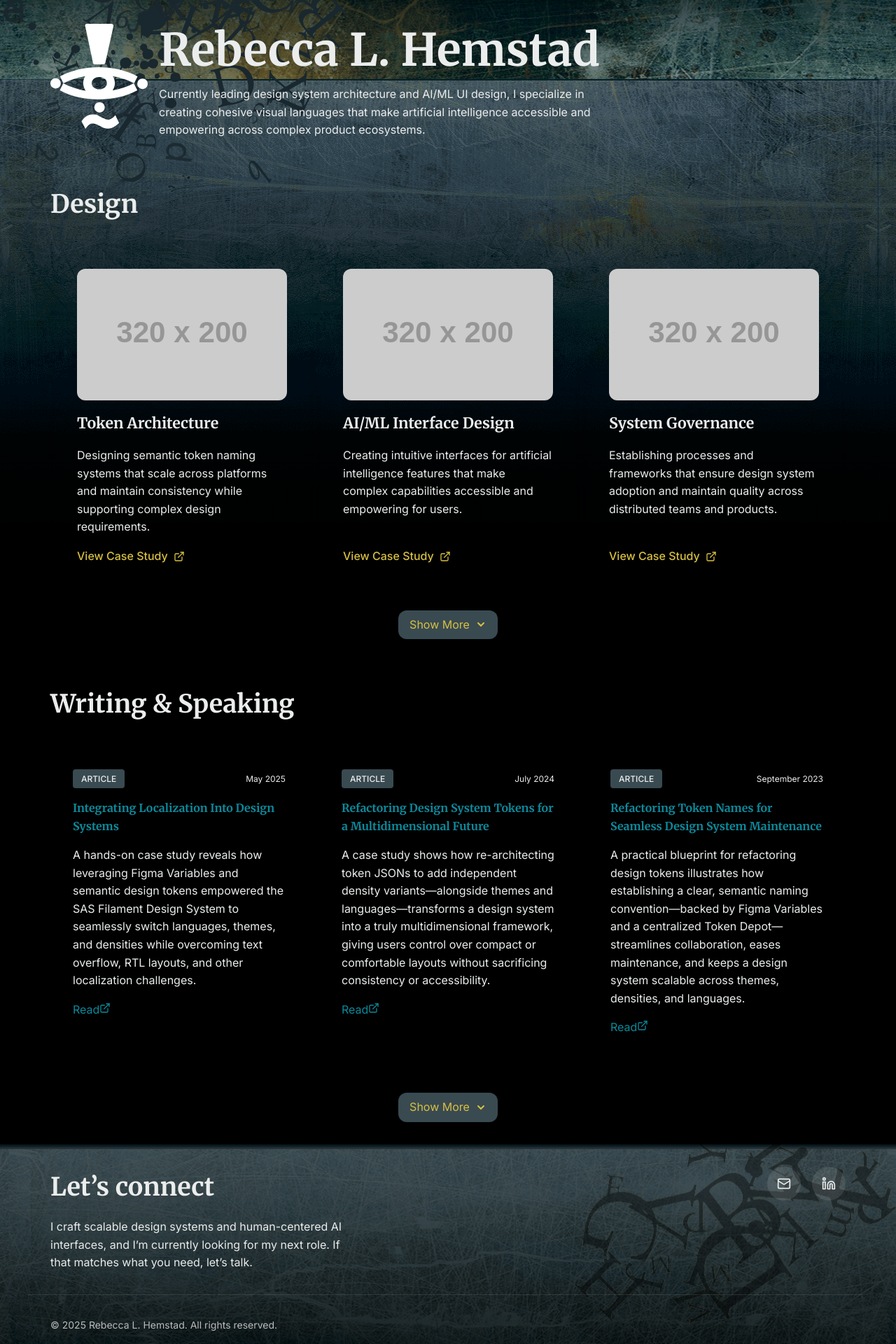
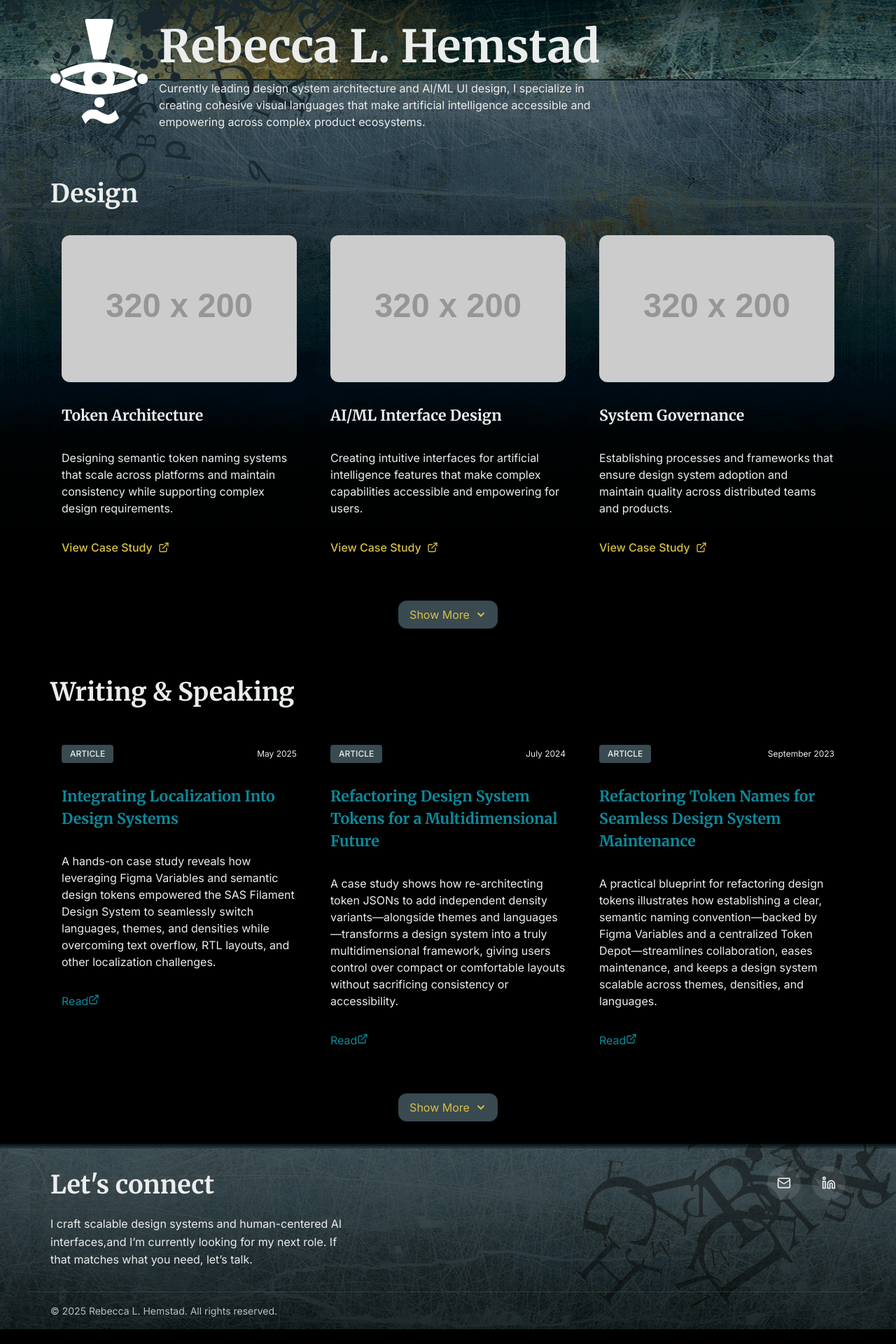
Before and after one commit to RHemstad/portfolio, a React (Vite) app: page / in a window 1280 px wide. Shown: the part 38-1958 px from the top of the page at 70% size. After the commit the page ends 1937 px from the top, so only its background shows below. Built offline with nearby package versions, Linux system fonts and the light colour scheme.

Commit message:
fix: mobile cleanup

```diff
--- a/src/app.css
+++ b/src/app.css
@@ -2,8 +2,8 @@ body {
   margin: 0;
   font-family: var(--font-sans);
   color: var(--color-text-primary);
-  line-height: 1.6;
-  font-size: var(--font-size-base);
+  line-height: 1.5;
+  font-size: 1rem;
   background: var(--color-surface-dark);
   background: url('/images/back.png') repeat-x scroll left top var(--color-surface-black);
 }
@@ -74,25 +74,74 @@ footer::after {
 /* ********* HEADINGS ********** */
 /* ***************************** */
 
-h1, h2, h3 {
+h1, h2, h3, h4, h5, h6 {
   font-family: var(--font-serif);
 }
 
 h1 {
-  font-size: 4rem;
+  font-size: var(--font-size-6xl);
   color: var(--color-text-primary);
-  margin-block-end: 0;
+margin-block: 0;
 }
 
 h2 {
   font-size: var(--font-size-4xl);
   margin-block: 0;
-  margin-inline: 0;
 }
 
 h3  {
   font-size: var(--font-size-xl);
   margin-block: 0;
+}
+
+h4 {
+  font-size: var(--font-size-lg);
+  margin-block: 0;
+}
+
+h5 {
+  font-size: var(--font-size-base);
+  margin-block: 0;
+}
+
+h6 {
+  font-size: var(--font-size-sm);
+  margin-block: 0;
+}
+
+
+@media (max-width: 768px) {
+
+  body {
+    font-size: .875rem;
+  }
+
+  h1 {
+    font-size: var(--font-size-4xl);
+  }
+
+  h2 {
+    font-size: var(--font-size-2xl);
+  }
+
+  h3 {
+    font-size: var(--font-size-lg);
+  }
+
+  h4 {
+    font-size: var(--font-size-base);
+  }
+
+  h5 {
+    font-size: var(--font-size-sm);
+  }
+
+  h6 {
+    font-size: var(--font-size-sm);
+  }
+
+
+
 }
 
 /* ***************************** */
--- a/src/pages.css
+++ b/src/pages.css
@@ -19,9 +19,6 @@
   justify-content: flex-end;
   gap: var(--space-4);
 }
-
-
-
 
 .home-header-link {
   text-decoration: none;
@@ -66,10 +63,7 @@
 }
 
 .home-header-title-text h1 {
-  font-size: 4rem;
-  color: var(--color-text-primary);
-  margin-block-start: 0;
-  margin-inline: 0;
+
 }
 
 .home-header-title-text p {
@@ -204,19 +198,26 @@
 /* ***************************** */
 
 .card {
+  display: flex;
+  flex-direction: column;
+  flex: 1 1 var(--component-card); /* flexible width cards that can wrap */
+  gap: var(--space-4);
   border-radius: var(--radius-md);
-  /*box-shadow: 0 2px 8px rgba(100,116,139,0.08);*/
-  /*padding-block: var(--space-8);
-  padding-inline: var(--space-8);
-  margin-bottom: var(--space-8);*/
-  /*transition: box-shadow 0.2s, transform 0.2s;*/
-  display: flex;
-  justify-content: space-between;
+  /*transition: transform .3s ease, box-shadow .3s ease;*/
+  color: var(--color-text-primary);
+  padding-block: var(--space-4);
+  padding-inline: var(--space-4);
+  box-shadow: var(--shadow-card);
+  width: var(--component-card);
+  max-width: 100%;
+  min-height: var(--component-min);
 }
 
 .card:hover {
+  /*
   box-shadow: var(--shadow-lg);
   transform: var(--transform-lift-md);
+  */
 }
 
 
@@ -233,7 +234,6 @@
 }
 
 .design h2 {
-  margin-bottom: var(--space-8);
 }
 
 .design .cards {
@@ -242,18 +242,12 @@
   gap: var(--space-4);
   justify-content: center;
   flex-direction: row;
+  padding-block-end: var(--space-4);
+  padding-block-start: var(--space-4);
 }
 
 .design-card {
-  padding-block: 2rem;
-  padding-inline: 2rem;
-  box-shadow: var(--shadow-card);
-  transition: box-shadow 0.3s ease;
-  width: var(--component-card);
-  max-width: 100%;
-  min-height: var(--component-min);
-  display: flex;
-  flex-direction: column;
+ /* Don't need anything right now see .card class */
 }
 
 .design-card-image {
@@ -281,7 +275,7 @@
 }
 
 .writing h2 {
-  margin-bottom: var(--space-8);
+  margin-block-end: var(--space-4); /* optically needs more space than design section */
 }
 
 .writing p {
@@ -289,29 +283,19 @@
 }
 
 /* Container */
-.writing-cards {
+.writing .cards {
   display: flex;
   gap: var(--space-4);
   flex-wrap: wrap;
   justify-content: center;
-  padding-bottom: var(--space-4);
+  flex-direction: row;
+  padding-block-end: var(--space-4);
+  padding-block-start: var(--space-4);
 }
 
 /* Card */
 .writing-card {
-  display: flex;
-  flex: 1 1 var(--component-card); /* flexible width cards that can wrap */
-  gap: var(--space-4);
-  border-radius: var(--radius-md);
-  transition: transform .3s ease, box-shadow .3s ease;
-  color: var(--color-text-primary);
-  padding-block: 2rem;
-  padding-inline: 2rem;
-  box-shadow: var(--shadow-card);
-  width: var(--component-card);
-  max-width: 100%;
-  min-height: var(--component-min);
-  flex-direction: column;
+ /* Don't need anything right now see .card class */
 }
 
 .writing-card:hover {
@@ -324,31 +308,11 @@
   flex-direction: row;
   justify-content: space-between;
   align-items: center;
-}
-
-.writing-card p {
-  margin-block-end: 0;
-  margin-block-start: 0;
-  margin-inline-end: 0;
-  margin-inline-start: 0;
-  padding-block-end: 0;
-  padding-block-start: 0;
-  padding-inline-end: 0;
-  padding-inline-start: 0;
+  margin-block-end: var(--space-4);
 }
 
 .date     {
   font-size: var(--font-size-xs);
-  color: var(--text-muted);
-}
-
-.writing-card h3 {
-  font-size: var(--font-size-md);
-  margin-block-end: 0;
-}
-
-.meta     {
-  font-size: .8rem;
   color: var(--text-muted);
 }
 
@@ -357,15 +321,6 @@
   justify-content: center;
   margin-block-start: var(--space-8);
 }
-
-/* Badge styles consolidated with the main .badge definition below */
-
-/*
-.date     { font-size: .75rem; color: var(--text-muted); }
-.title    { font-size: 1.1rem; line-height: 1.3; }
-.meta     { font-size: .8rem; color: var(--text-muted); }
-.cta      { margin-top: auto; font-size: .85rem; display: inline-flex; align-items: center; gap: .25rem; }
-*/
 
 
 /* ************************** */
@@ -392,8 +347,7 @@
 }
 
 .footer-content-left h3 {
-  margin-block-end: var(--space-4);
-  font-size: var(--font-size-4xl);
+
 }
 
 .footer-content-left p {
@@ -439,8 +393,8 @@
 
 .footer-bottom {
   border-top: var(--border-width-thin) solid var(--color-border-light);
+  padding-block-start: var(--space-4);
   padding-block-end: var(--space-4);
-  padding-inline: var(--space-8);
   width: 100%;
 }
 
@@ -626,8 +580,6 @@ a.link-body:visited {
 
 .case-study-header-title h1 {
   font-size: var(--font-size-3xl);
-  color: var(--color-text-primary);
-  margin-block: 0;
 }
 
 .case-study-main {
@@ -648,32 +600,40 @@ a.link-body:visited {
 .right-column {
   width: 20%;
   min-width: 100px;
+  padding-block: var(--space-4);
+  padding-inline: var(--space-4);
 }
 
 /* Table of Contents Navigation */
 .toc-navigation {
   position: sticky;
   top: var(--space-8);
-  padding: var(--space-4);
+  padding-block: var(--space-4);
   border: 1px solid rgba(100, 116, 139, 0.1);
 }
 
 .toc-navigation h3 {
   font-size: var(--font-size-lg);
   color: var(--color-text-primary);
-  margin-bottom: var(--space-4);
-  padding-bottom: var(--space-2);
-  border-bottom: 1px solid #e5e7eb;
+  border-bottom: 1px solid var(--color-surface-border);
 }
 
 .toc-nav-list {
   list-style: none;
-  padding: 0;
-  margin: 0;
+  margin-block: var(--space-4);
+  padding-inline-start: 0;
 }
 
 .toc-nav-list li {
-  margin-bottom: var(--space-1);
+  margin-block-end: var(--space-1);
+  margin-block-start: 0;
+  margin-inline-end: 0;
+  margin-inline-start: 0;
+}
+
+
+.case-study-title-overview-section {
+  padding-block-end: 0;
 }
 
 .case-study-details {
@@ -683,10 +643,6 @@ a.link-body:visited {
 }
 
 .case-study-details h3 {
-  margin-block-end: 0;
-  margin-block-start: 0;
-  margin-inline-end: 0;
-  margin-inline-start: 0;
 }
 
 .case-study-details p {
@@ -701,7 +657,6 @@ a.link-body:visited {
   width: 100%;
   height: auto;
   border-radius: var(--radius-md);
-  border: 1px solid red;
   max-height: 400px;
   object-fit: cover;
 }
@@ -731,11 +686,11 @@ a.link-body:visited {
    }
 
    .home-header-title-text h1 {
-    font-size: 2rem;
+    font-size: var(--font-size-4xl);
    }
 
    .home-header-title-text p {
-    font-size: 1rem;
+    /*font-size: var(--font-size-sm);*/
    }
 
 
@@ -808,6 +763,11 @@ a.link-body:visited {
     animation: navItemIn 360ms var(--delay, 0ms) forwards;
   }
 
+
+  .footer-content-left {
+    max-width: 100%;
+  }
+
   /* ************************** */
   /* ===== CASE STUDY ===== */
   /* ************************** */
@@ -833,8 +793,6 @@ a.link-body:visited {
 
    .case-study-header-title h1 {
     font-size: var(--font-size-3xl);
-    color: var(--color-text-primary);
-    margin-block: 0;
   }
 
 
--- a/src/pages/CaseStudy.jsx
+++ b/src/pages/CaseStudy.jsx
@@ -95,10 +95,8 @@ function CaseStudy() {
 {/* ************************** */}
 
 <section id="overview" className="case-study-title-overview-section">
-<div>
 <h2>{caseStudy.title}</h2>
 <p>{caseStudy.overview}</p>
-</div>
 </section>
 
 
@@ -157,7 +155,7 @@ function CaseStudy() {
   {/* ************************** */}
 
 
-      <section id="process" className="section">
+      <section id="process">
         <div className="container">
           <div className="text-center mb-lg">
             <h2 className="heading heading--large">Process</h2>
@@ -264,7 +262,7 @@ function CaseStudy() {
 
       <section className="footer-main">
             <div className="footer-content-left">
-              <h3>Let's Connect</h3>
+              <h2>Let's Connect</h2>
               <p>I’m currently seeking my next UI design role or academic teaching opportunity. If my work resonates with you, drop me a note or ping me on LinkedIn—I'd love to talk.</p>
             </div>
 
--- a/src/pages/Home.jsx
+++ b/src/pages/Home.jsx
@@ -155,10 +155,7 @@ function Home() {
           <div className="home-header-title-text">
             <h1>Rebecca L. Hemstad</h1>
             <p>
-              Currently leading design system architecture and AI/ML UI design, I
-              specialize in creating cohesive visual languages that make
-              artificial intelligence accessible and empowering across complex
-              product ecosystems.
+              Currently leading design system architecture and AI/ML UI design, I specialize in creating cohesive visual languages that make artificial intelligence accessible and empowering across complex product ecosystems.
             </p>
           </div>
         </div>
@@ -179,7 +176,7 @@ function Home() {
           {displayedProjects.map((project, index) => (
             <motion.article
               key={project.id}
-              className="design-card"
+              className="card"
               initial="hidden"
               animate="visible"
               variants={cardVariants}
@@ -222,11 +219,11 @@ function Home() {
           <h2>Writing &amp; Speaking</h2>
         </motion.div>
 
-        <div className="writing-cards">
+        <div className="cards">
           {displayedWriting.map((item, index) => (
             <motion.article
               key={item.id}
-              className="writing-card"
+              className="card"
               initial="hidden"
               animate="visible"
               variants={writingCardVariants}
@@ -266,11 +263,9 @@ function Home() {
       <footer>
         <section className="footer-main">
           <div className="footer-content-left">
-            <h3>Let’s connect</h3>
+            <h2>Let's connect</h2>
             <p>
-              I craft scalable design systems and human-centered AI interfaces,
-              and I’m currently looking for my next role. If that matches what
-              you need, let’s talk.
+              I craft scalable design systems and human-centered AI interfaces,and I’m currently looking for my next role. If that matches what you need, let’s talk.
             </p>
           </div>
 
--- a/src/tokens.css
+++ b/src/tokens.css
@@ -87,7 +87,7 @@
   --font-size-3xl: 1.778rem;  /* 28.44px */
   --font-size-4xl: 2.25rem;   /* 36px */
   --font-size-5xl: 3rem;      /* 48px */
-
+  --font-size-6xl: 4rem;      /* 64px */
 
 /* ************************** */
 /* ********* FONT WEIGHT ********** */
```
